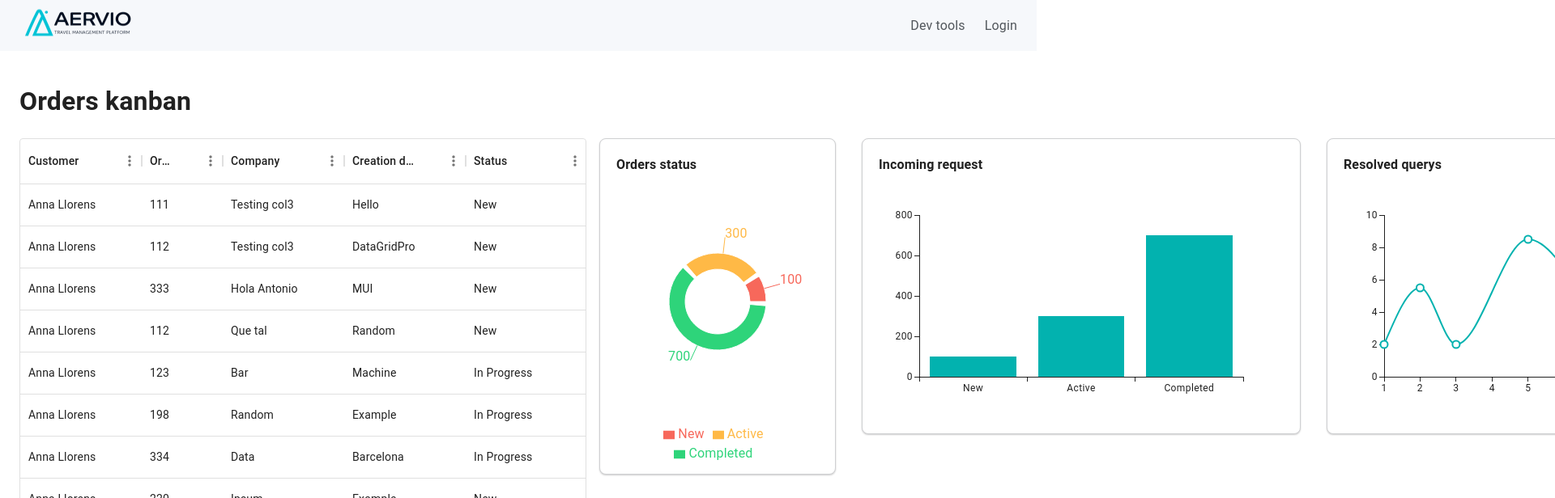
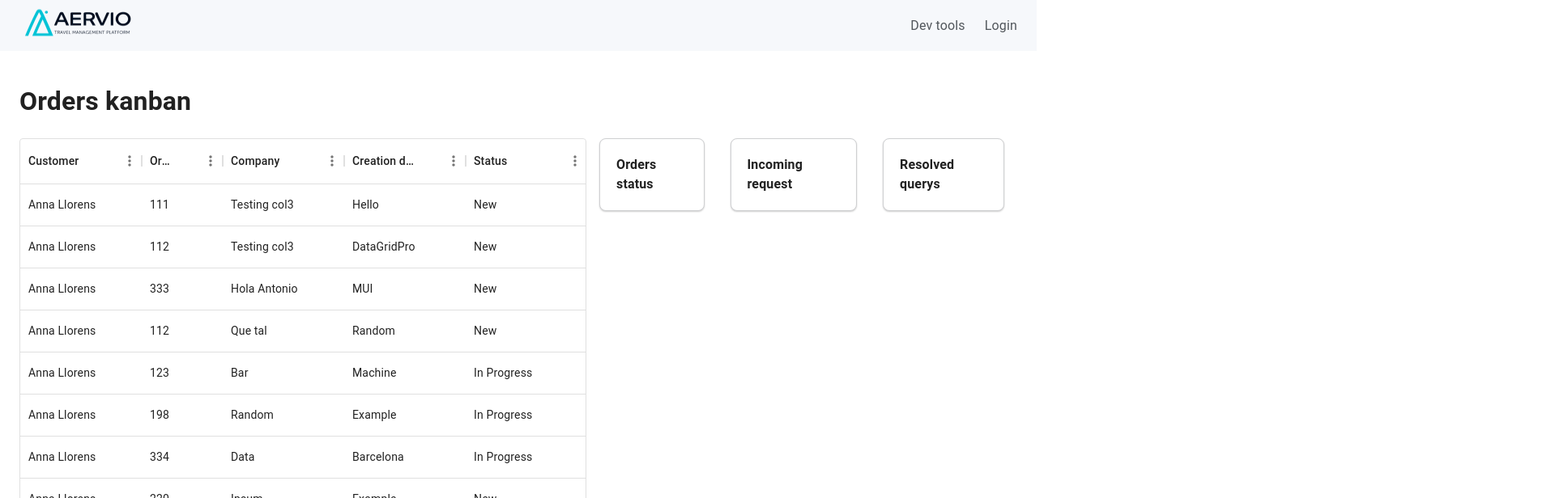
Before and after one commit to anna-llorens/client-app, a Next.js app: page /orders in a window 1280 px wide. Shown: the top 616 px of the page at 81% size, 1920 px wide, since content can reach past the window. Built offline with nearby package versions, Linux system fonts and the light colour scheme.

Commit message:
Remove charts

```diff
--- a/src/components/charts/bar-chart.tsx
+++ b/src/components/charts/bar-chart.tsx
@@ -1,23 +1,23 @@
 import { FC } from "react";
-import { BarChart } from "@mui/x-charts/BarChart";
 
 export const BaBarChartStatus: FC = () => {
   return (
-    <BarChart
-      xAxis={[
-        {
-          id: "barCategories",
-          data: ["New", "Active", "Completed"],
-          scaleType: "band",
-        },
-      ]}
-      series={[
-        {
-          data: [100, 300, 700],
-        },
-      ]}
-      width={500}
-      height={300}
-    />
+    // <BarChart
+    //   xAxis={[
+    //     {
+    //       id: "barCategories",
+    //       data: ["New", "Active", "Completed"],
+    //       scaleType: "band",
+    //     },
+    //   ]}
+    //   series={[
+    //     {
+    //       data: [100, 300, 700],
+    //     },
+    //   ]}
+    //   width={500}
+    //   height={300}
+    // />
+    <></>
   );
 };
--- a/src/components/charts/line-chart.tsx
+++ b/src/components/charts/line-chart.tsx
@@ -1,6 +1,5 @@
 const uData = [4000, 3000, 2000, 2780, 1890, 2390, 3490];
 
-import { LineChart } from "@mui/x-charts/LineChart";
 import { FC } from "react";
 const pData = [2400, 1398, 9800, 3908, 4800, 3800, 4300];
 const xLabels = [
@@ -14,17 +13,5 @@ const xLabels = [
 ];
 
 export const LineChartStatus: FC = () => {
-  return (
-
-    <LineChart
-      xAxis={[{ data: [1, 2, 3, 5, 8, 10] }]}
-      series={[
-        {
-          data: [2, 5.5, 2, 8.5, 1.5, 5],
-        },
-      ]}
-      width={500}
-      height={300}
-    />
-  );
+  return <></>;
 };
--- a/src/components/charts/pie-chart.tsx
+++ b/src/components/charts/pie-chart.tsx
@@ -1,13 +1,4 @@
 import { FC } from "react";
-import { BarChart } from "@mui/x-charts/BarChart";
-import {
-  PieChart,
-  Pie,
-  Sector,
-  Cell,
-  ResponsiveContainer,
-  Legend,
-} from "recharts";
 
 const data = [
   { name: "New", value: 100 },
@@ -17,26 +8,5 @@ const data = [
 const COLORS = ["#F7685B", "#FFB946", "#2ED47A", "#FF8042"];
 
 export const StatusPieChart: FC = () => {
-  return (
-    <>
-      <PieChart width={250} height={350}>
-        <Pie
-          data={data}
-          cx="50%"
-          cy="50%"
-          innerRadius={40}
-          outerRadius={60}
-          fill="#8884d8"
-          paddingAngle={5}
-          dataKey="value"
-          label
-        >
-          {data.map((entry, index) => (
-            <Cell key={`cell-${index}`} fill={COLORS[index % COLORS.length]} />
-          ))}
-        </Pie>
-        <Legend verticalAlign="bottom" height={36} />
-      </PieChart>
-    </>
-  );
+  return <></>;
 };
```
